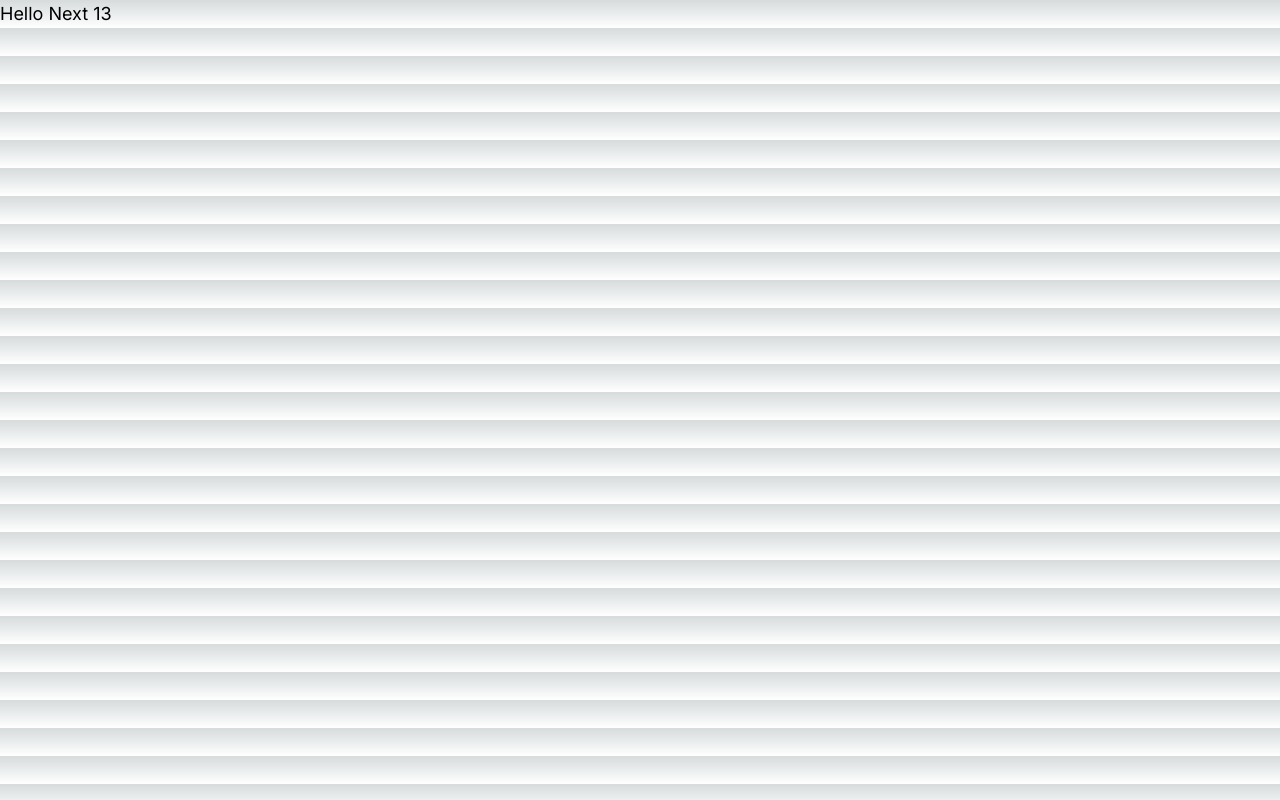
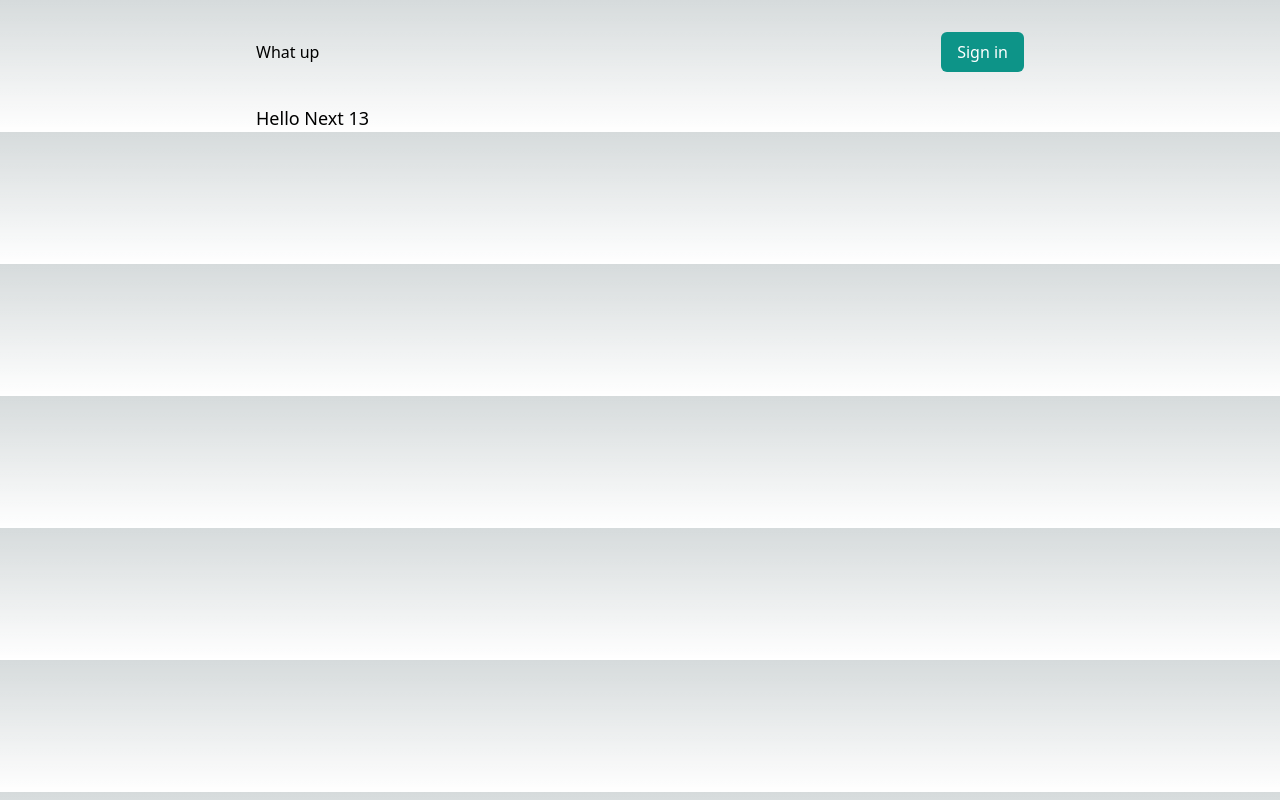
Before and after one commit to aalejan/nextjs-project-ecommerce, a Next.js app: page / in a window 1280 px wide. Built offline with nearby package versions, Linux system fonts and the light colour scheme; no server answers.

Commit message:
created nav bar outline. Checking if user is logged in.

```diff
--- /dev/null
+++ b/app/components/Nav.tsx
@@ -0,0 +1,32 @@
+"use client";
+
+import { Session } from "next-auth";
+import { signIn } from "next-auth/react";
+import Image from "next/image";
+
+export default function Nav({ user }: Session) {
+  return (
+    <nav className='flex justify-between items-center py-8'>
+      <h1>What up</h1>
+      <ul className=' flex items-center gap-12'>
+        {/* {If user is not signed in} */}
+        {!user && (
+          <li className='bg-teal-600 text-white py-2 px-4 rounded-md'>
+            <button onClick={() => signIn}>Sign in</button>
+          </li>
+        )}
+        {user && (
+          <li>
+            <Image
+              src={user?.image as string}
+              alt={user.name as string}
+              width={48}
+              height={48}
+              className='rounded-full'
+            />
+          </li>
+        )}
+      </ul>
+    </nav>
+  );
+}
--- a/app/layout.tsx
+++ b/app/layout.tsx
@@ -1,21 +1,30 @@
-import './globals.css'
-import { Inter } from 'next/font/google'
+import Nav from "./components/Nav";
+import "./globals.css";
+import { Inter } from "next/font/google";
+import { getServerSession } from "next-auth/next";
+import { authOptions } from "../pages/api/auth/[...nextauth]";
 
-const inter = Inter({ subsets: ['latin'] })
+const inter = Inter({ subsets: ["latin"] });
 
 export const metadata = {
-  title: 'Create Next App',
-  description: 'Generated by create next app',
-}
+  title: "Create Next App",
+  description: "Generated by create next app",
+};
 
-export default function RootLayout({
+export default async function RootLayout({
   children,
 }: {
-  children: React.ReactNode
+  children: React.ReactNode;
 }) {
+  //gets signed in user
+  const session = await getServerSession(authOptions);
+
   return (
-    <html lang="en">
-      <body className={inter.className}>{children}</body>
+    <html lang='en'>
+      <body className='mx-64'>
+        <Nav user={session?.user} expires={session?.expires as string} />
+        {children}
+      </body>
     </html>
-  )
+  );
 }
--- a/next.config.js
+++ b/next.config.js
@@ -3,6 +3,9 @@
   experimental: {
     appDir: true,
   },
-}
+  images: {
+    domains: ["lh3.googleusercontent.com"],
+  },
+};
 
-module.exports = nextConfig
+module.exports = nextConfig;
--- a/pages/api/auth/[...nextauth].ts
+++ b/pages/api/auth/[...nextauth].ts
@@ -6,7 +6,7 @@
 
 const prisma = new PrismaClient();
 
-export default NextAuth({
+export const authOptions = {
   adapter: PrismaAdapter(prisma),
   providers: [
     GoogleProvider({
@@ -14,8 +14,9 @@
       clientSecret: process.env.GOOGLE_CLIENT_SECRET as string,
     }),
   ],
+  //only runs when the user is first created
   events: {
-    createUser: async ({ user }) => {
+    createUser: async ({ user }: any) => {
       const stripe = new Stripe(process.env.STRIPE_SECRET_KEY as string, {
         apiVersion: "2022-11-15",
       });
@@ -35,4 +36,6 @@
       }
     },
   },
-});
+};
+
+export default NextAuth(authOptions);
```
Also changed, not shown: 1 other file (tests, documents, lock files or other folders).
